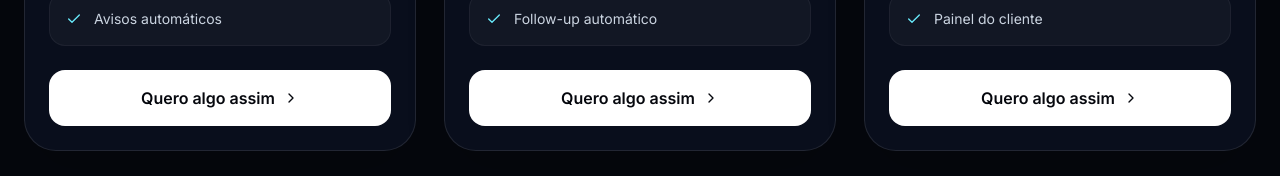
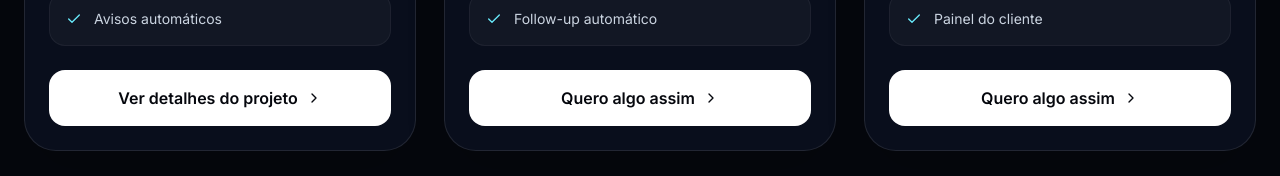
Before and after one commit to focoemcanto-pixel/focostart-site, a Next.js app: page / in a window 1280 px wide. Shown: the part 2948-3124 px from the top of the page. Built offline with nearby package versions, Linux system fonts and the light colour scheme.

Commit message:
Link church project card to detail page

```diff
--- a/app/page.tsx
+++ b/app/page.tsx
@@ -20,9 +20,9 @@ const solutions = [
 ]
 
 const concepts = [
-  { tag: 'Igrejas', title: 'Sistema de Escalas Ministeriais', description: 'Organização de músicos, repertório, confirmações e lembretes em um painel acolhedor e ministerial.', image: '/projects/igrejas-dashboard.png', items: ['Confirmação de músicos', 'Repertório por culto', 'Avisos automáticos'] },
-  { tag: 'Negócios', title: 'CRM com Atendimento Inteligente', description: 'Leads, clientes e conversas organizadas em uma interface corporativa focada em performance.', image: '/projects/crm-dashboard.png', items: ['Leads organizados', 'Histórico de contato', 'Follow-up automático'] },
-  { tag: 'Eventos', title: 'Gestão de Contratos e Clientes', description: 'Eventos, contratos, pagamentos e agenda com visual sofisticado para operações premium.', image: '/projects/eventos-dashboard.png', items: ['Propostas digitais', 'Pagamentos', 'Painel do cliente'] },
+  { tag: 'Igrejas', title: 'Sistema de Escalas Ministeriais', description: 'Organização de músicos, repertório, confirmações e lembretes em um painel acolhedor e ministerial.', image: '/projects/igrejas-dashboard.png', href: '/projetos/igrejas', cta: 'Ver detalhes do projeto', items: ['Confirmação de músicos', 'Repertório por culto', 'Avisos automáticos'] },
+  { tag: 'Negócios', title: 'CRM com Atendimento Inteligente', description: 'Leads, clientes e conversas organizadas em uma interface corporativa focada em performance.', image: '/projects/crm-dashboard.png', href: whatsappTalk, cta: 'Quero algo assim', items: ['Leads organizados', 'Histórico de contato', 'Follow-up automático'] },
+  { tag: 'Eventos', title: 'Gestão de Contratos e Clientes', description: 'Eventos, contratos, pagamentos e agenda com visual sofisticado para operações premium.', image: '/projects/eventos-dashboard.png', href: whatsappTalk, cta: 'Quero algo assim', items: ['Propostas digitais', 'Pagamentos', 'Painel do cliente'] },
 ]
 
 const testimonials = [
@@ -55,11 +55,11 @@ function SectionHeader({ eyebrow, title, text }: { eyebrow: string; title: strin
 
 function ProjectImage({ project }: { project: (typeof concepts)[number] }) {
   return (
-    <div className="relative h-64 overflow-hidden border-b border-white/10 bg-white/[0.03] md:h-72">
+    <a href={project.href} className="relative block h-64 overflow-hidden border-b border-white/10 bg-white/[0.03] md:h-72">
       <img src={project.image} alt={project.title} className="h-full w-full object-cover object-left-top transition duration-700 group-hover:scale-105" />
       <div className="absolute inset-0 bg-gradient-to-t from-[#0B1020] via-transparent to-transparent" />
       <span className="absolute left-5 top-5 rounded-full border border-white/10 bg-black/45 px-3 py-1 text-xs font-semibold text-cyan-100 backdrop-blur-md">{project.tag}</span>
-    </div>
+    </a>
   )
 }
 
@@ -76,7 +76,7 @@ export default function Home() {
 
       <section className="relative z-10 mx-auto max-w-7xl px-6 py-12"><div className="logo-cloud rounded-[2rem] border border-white/10 bg-white/[0.025] py-5"><div className="logo-track">{[...niches, ...niches].map((item, index) => <span key={`${item}-${index}`} className="logo-item">{item}</span>)}</div></div></section>
       <section id="solucoes" className="relative z-10 mx-auto max-w-7xl px-6 py-20"><div className="mb-12 flex flex-col justify-between gap-6 md:flex-row md:items-end"><SectionHeader eyebrow="O que fazemos" title="Soluções digitais sob medida." /><a href={whatsappTalk} className="w-fit rounded-2xl border border-white/10 bg-white/[0.04] px-6 py-4 font-semibold transition hover:bg-white/[0.08]">Quero automatizar meu negócio</a></div><div className="grid gap-5 md:grid-cols-2 lg:grid-cols-3">{solutions.map((solution) => { const Icon = solution.icon; return <div key={solution.title} className="rounded-3xl border border-white/10 bg-[#0B1020]/80 p-7 shadow-xl shadow-black/10 transition hover:-translate-y-1 hover:border-blue-500/40"><div className="mb-6 grid h-12 w-12 place-items-center rounded-2xl bg-blue-500/15 text-blue-300 ring-1 ring-blue-400/10"><Icon className="h-5 w-5" /></div><h3 className="mb-3 text-xl font-semibold">{solution.title}</h3><p className="leading-relaxed text-slate-400">{solution.text}</p></div> })}</div></section>
-      <section id="projetos" className="relative z-10 mx-auto max-w-7xl px-6 py-20"><SectionHeader eyebrow="Conceitos de projetos" title="Ideias visuais para mostrar o que é possível criar." text="Protótipos e mockups ajudam seu cliente a enxergar a solução antes mesmo dela existir em produção." /><div className="mt-12 grid gap-7 lg:grid-cols-3">{concepts.map((project) => <div key={project.title} className="group overflow-hidden rounded-[2rem] border border-white/10 bg-[#0B1020]/85 shadow-2xl shadow-black/20 transition hover:-translate-y-1 hover:border-cyan-300/30"><ProjectImage project={project} /><div className="p-6"><h3 className="text-2xl font-bold tracking-tight">{project.title}</h3><p className="mt-3 text-sm leading-relaxed text-slate-400">{project.description}</p><div className="mt-5 space-y-3">{project.items.map((item) => <div key={item} className="flex items-center gap-3 rounded-2xl border border-white/5 bg-white/[0.04] p-4 text-sm text-slate-300"><Check className="h-4 w-4 shrink-0 text-cyan-300" /> {item}</div>)}</div><a href={whatsappTalk} className="mt-6 inline-flex w-full items-center justify-center gap-2 rounded-2xl bg-white px-5 py-4 text-center font-semibold text-[#05070D] transition hover:bg-blue-100">Quero algo assim <ChevronRight className="h-4 w-4" /></a></div></div>)}</div></section>
+      <section id="projetos" className="relative z-10 mx-auto max-w-7xl px-6 py-20"><SectionHeader eyebrow="Conceitos de projetos" title="Ideias visuais para mostrar o que é possível criar." text="Protótipos e mockups ajudam seu cliente a enxergar a solução antes mesmo dela existir em produção." /><div className="mt-12 grid gap-7 lg:grid-cols-3">{concepts.map((project) => <div key={project.title} className="group overflow-hidden rounded-[2rem] border border-white/10 bg-[#0B1020]/85 shadow-2xl shadow-black/20 transition hover:-translate-y-1 hover:border-cyan-300/30"><ProjectImage project={project} /><div className="p-6"><h3 className="text-2xl font-bold tracking-tight">{project.title}</h3><p className="mt-3 text-sm leading-relaxed text-slate-400">{project.description}</p><div className="mt-5 space-y-3">{project.items.map((item) => <div key={item} className="flex items-center gap-3 rounded-2xl border border-white/5 bg-white/[0.04] p-4 text-sm text-slate-300"><Check className="h-4 w-4 shrink-0 text-cyan-300" /> {item}</div>)}</div><a href={project.href} className="mt-6 inline-flex w-full items-center justify-center gap-2 rounded-2xl bg-white px-5 py-4 text-center font-semibold text-[#05070D] transition hover:bg-blue-100">{project.cta} <ChevronRight className="h-4 w-4" /></a></div></div>)}</div></section>
       <section id="depoimentos" className="relative z-10 mx-auto max-w-7xl px-6 py-20"><SectionHeader eyebrow="Prova social" title="Negócios modernos precisam de processos modernos." /><div className="mt-12 grid gap-6 lg:grid-cols-3">{testimonials.map((testimonial) => <div key={testimonial.name} className="rounded-3xl border border-white/10 bg-[#0B1020]/80 p-7 shadow-xl shadow-black/10"><div className="mb-6 flex gap-1 text-cyan-300">{Array.from({ length: 5 }).map((_, index) => <Sparkles key={index} className="h-4 w-4" />)}</div><p className="leading-relaxed text-slate-300">“{testimonial.text}”</p><div className="mt-8 border-t border-white/10 pt-5"><p className="font-semibold">{testimonial.name}</p><p className="text-sm text-slate-400">{testimonial.role}</p></div></div>)}</div></section>
       <section id="faq" className="relative z-10 mx-auto max-w-5xl px-6 py-20"><div className="mb-12 text-center"><p className="mb-3 text-xs font-semibold uppercase tracking-[0.32em] text-cyan-300">FAQ</p><h2 className="text-3xl font-bold tracking-tight md:text-5xl">Perguntas frequentes</h2></div><div className="space-y-4">{faqs.map((faq) => <div key={faq.question} className="rounded-3xl border border-white/10 bg-[#0B1020]/80 p-6"><h3 className="text-lg font-semibold">{faq.question}</h3><p className="mt-3 leading-relaxed text-slate-400">{faq.answer}</p></div>)}</div></section>
       <section className="relative z-10 mx-auto max-w-7xl px-6 py-24"><div className="relative overflow-hidden rounded-[2.5rem] border border-blue-400/20 bg-gradient-to-br from-blue-600 to-cyan-500 p-10 shadow-2xl shadow-blue-600/20 md:p-16"><div className="absolute inset-0 bg-[radial-gradient(circle_at_right,rgba(255,255,255,0.28),transparent_38%)]" /><div className="relative max-w-3xl"><h2 className="mb-6 text-4xl font-bold tracking-tight md:text-6xl">Seu negócio pode funcionar de forma muito mais inteligente.</h2><p className="mb-8 text-lg leading-relaxed text-blue-50/90">Fale com a Foco Start e descubra como transformar processos manuais em sistemas modernos, organizados e automáticos.</p><a href={whatsappBudget} className="inline-flex items-center gap-2 rounded-2xl bg-white px-7 py-4 font-semibold text-blue-700 transition hover:-translate-y-0.5 hover:bg-blue-50">Solicitar orçamento pelo WhatsApp <ArrowRight className="h-4 w-4" /></a></div></div></section>
```
